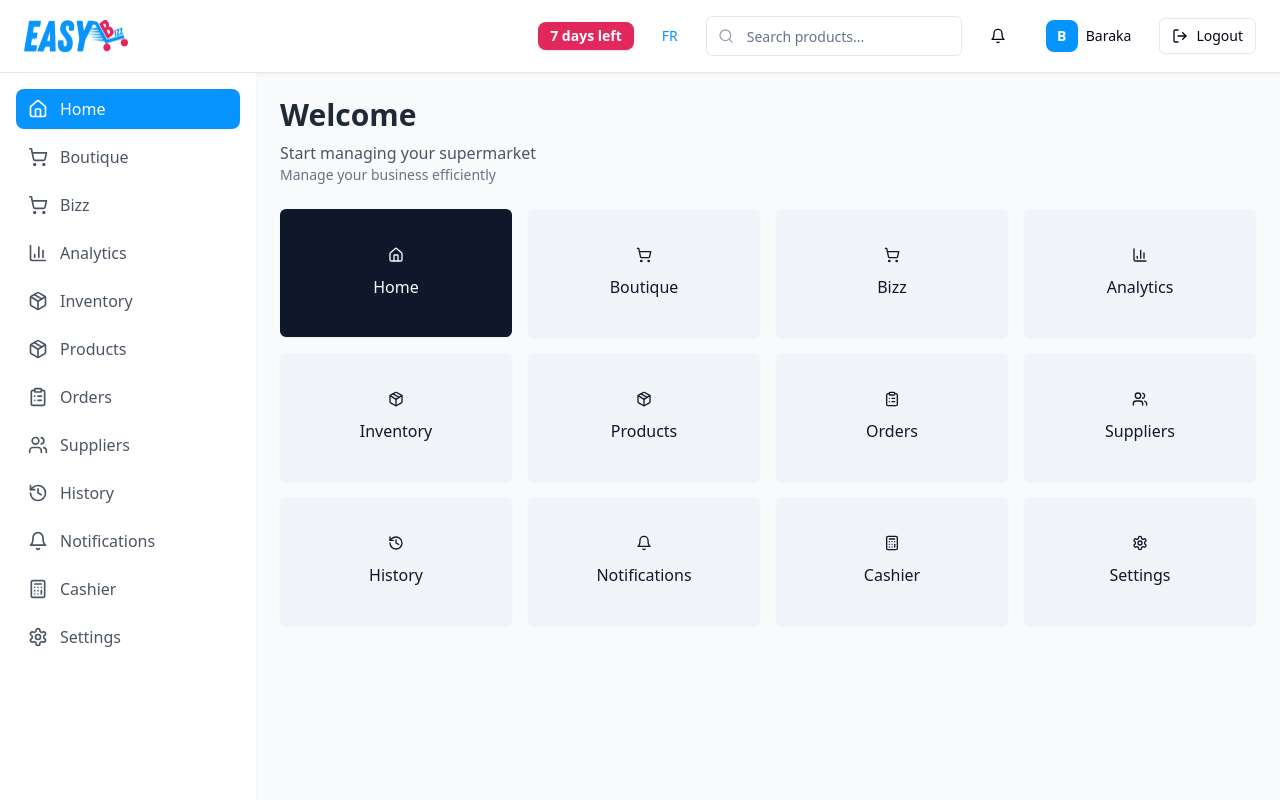
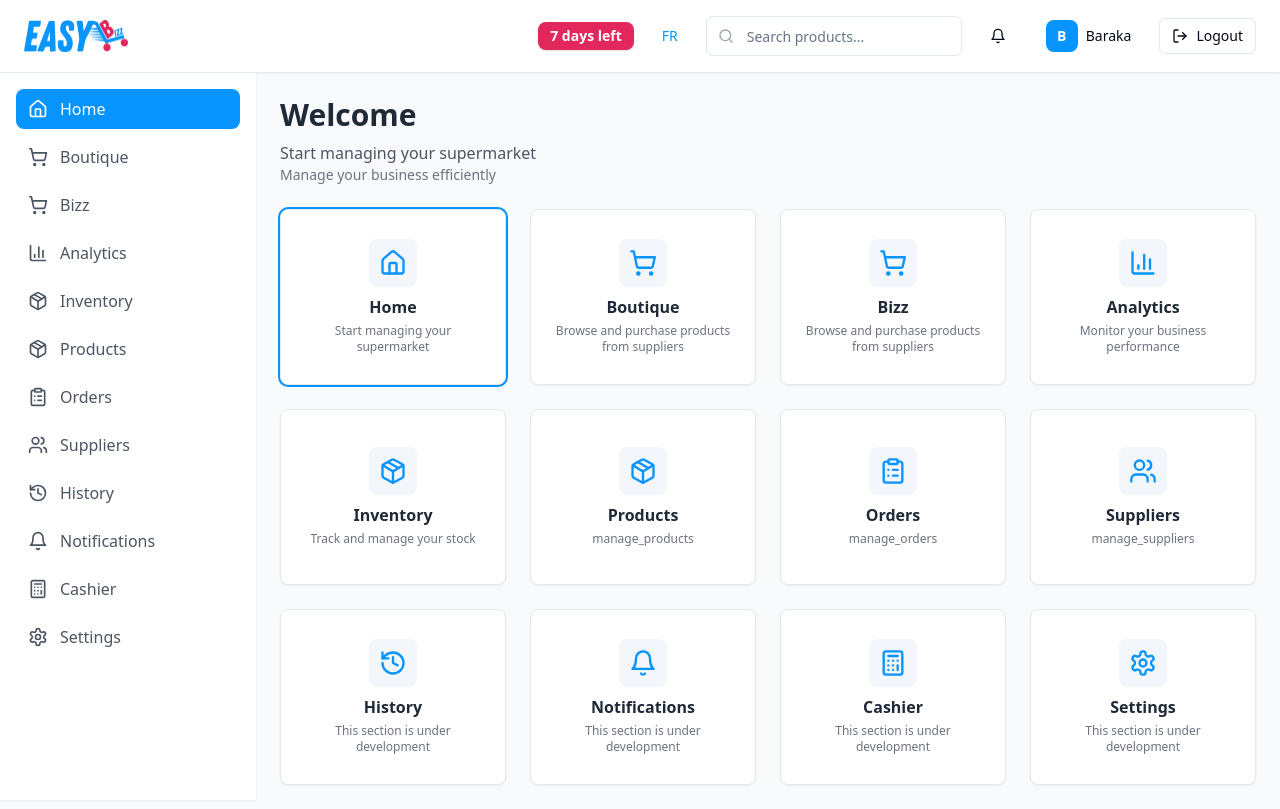
Before and after one commit to PiKa19/easybizz-smart-connect, a React (Vite) app: page /dashboard in a window 1280 px wide. Built offline with nearby package versions, Linux system fonts and the light colour scheme.

Commit message:
feat: Style home section navigation buttons
Styled the navigation buttons in the home section with a description under each.

```diff
--- a/src/components/Dashboard.tsx
+++ b/src/components/Dashboard.tsx
@@ -76,6 +76,22 @@ const Dashboard = ({ onLogout }: DashboardProps) => {
     setDaysLeft(Math.floor(Math.random() * 3) + 29);
   };
 
+  // --- Add descriptions for home cards ---
+  const menuDescriptions: Record<string, string> = {
+    home: t('dashboard_greeting'),
+    boutique: t('buy_products_desc'),
+    bizz: t('buy_products_desc'),
+    analytics: t('view_analytics_desc'),
+    inventory: t('inventory_management_desc'),
+    products: t('manage_products') || 'Manage your listed products',
+    orders: t('manage_orders') || 'View and manage your orders',
+    suppliers: t('manage_suppliers') || 'View your suppliers and contacts',
+    historique: t('section_under_development'),
+    notification: t('section_under_development'),
+    cashier: t('section_under_development'),
+    settings: t('section_under_development'),
+  };
+
   const renderContent = () => {
     switch (activeSection) {
       case 'home':
@@ -87,68 +103,25 @@ const Dashboard = ({ onLogout }: DashboardProps) => {
               <p className="text-sm text-gray-500">{t('dashboard_subtitle')}</p>
             </div>
 
-            {/* --- New Navigation Buttons --- */}
-            <div className="grid grid-cols-2 md:grid-cols-3 lg:grid-cols-4 gap-4">
+            {/* --- Navigation Cards --- */}
+            <div className="grid grid-cols-1 sm:grid-cols-2 md:grid-cols-3 lg:grid-cols-4 gap-6">
               {menuItems.map((item) => (
-                <Button
+                <Card
                   key={item.id}
-                  variant={activeSection === item.id ? "default" : "secondary"}
-                  className="flex flex-col items-center justify-center py-6 gap-2 shadow-sm h-32"
+                  className={`hover:shadow-lg cursor-pointer transition-shadow h-44 flex flex-col justify-between ${activeSection === item.id ? 'ring-2 ring-[#0794FE]' : ''}`}
                   onClick={() => setActiveSection(item.id)}
                 >
-                  <item.icon className="w-7 h-7 mb-1" />
-                  <span className="text-base font-medium">{item.label}</span>
-                </Button>
+                  <CardContent className="flex flex-col items-center text-center justify-center h-full p-6">
+                    <div className="w-12 h-12 rounded-lg flex items-center justify-center mb-2" style={{ backgroundColor: "#F3F6FB" }}>
+                      <item.icon className="w-7 h-7 text-[#0794FE]" />
+                    </div>
+                    <h3 className="font-semibold text-gray-800 mb-1">{item.label}</h3>
+                    <p className="text-xs text-gray-500">{menuDescriptions[item.id] || t('section_under_development')}</p>
+                  </CardContent>
+                </Card>
               ))}
             </div>
-            {/* --- End Navigation Buttons --- */}
-
-            {/* Optionally, keep the original 3 cards below or remove if you want only the navigation buttons */}
-            {/*
-            <div className="grid grid-cols-1 md:grid-cols-2 lg:grid-cols-3 gap-6">
-              <Card className="hover:shadow-lg transition-shadow cursor-pointer" onClick={() => setActiveSection('bizz')}>
-                <CardContent className="p-6">
-                  <div className="flex items-center gap-4">
-                    <div className="w-12 h-12 bg-blue-100 rounded-lg flex items-center justify-center">
-                      <ShoppingCart className="w-6 h-6 text-blue-600" />
-                    </div>
-                    <div>
-                      <h3 className="font-semibold text-gray-800">{t('buy_products')}</h3>
-                      <p className="text-sm text-gray-600">{t('buy_products_desc')}</p>
-                    </div>
-                  </div>
-                </CardContent>
-              </Card>
-
-              <Card className="hover:shadow-lg transition-shadow cursor-pointer" onClick={() => setActiveSection('analytics')}>
-                <CardContent className="p-6">
-                  <div className="flex items-center gap-4">
-                    <div className="w-12 h-12 bg-green-100 rounded-lg flex items-center justify-center">
-                      <BarChart3 className="w-6 h-6 text-green-600" />
-                    </div>
-                    <div>
-                      <h3 className="font-semibold text-gray-800">{t('view_analytics')}</h3>
-                      <p className="text-sm text-gray-600">{t('view_analytics_desc')}</p>
-                    </div>
-                  </div>
-                </CardContent>
-              </Card>
-
-              <Card className="hover:shadow-lg transition-shadow cursor-pointer" onClick={() => setActiveSection('inventory')}>
-                <CardContent className="p-6">
-                  <div className="flex items-center gap-4">
-                    <div className="w-12 h-12 bg-purple-100 rounded-lg flex items-center justify-center">
-                      <Package className="w-6 h-6 text-purple-600" />
-                    </div>
-                    <div>
-                      <h3 className="font-semibold text-gray-800">{t('inventory_management')}</h3>
-                      <p className="text-sm text-gray-600">{t('inventory_management_desc')}</p>
-                    </div>
-                  </div>
-                </CardContent>
-              </Card>
-            </div>
-            */}
+            {/* --- End Navigation Cards --- */}
           </div>
         );
 
```
